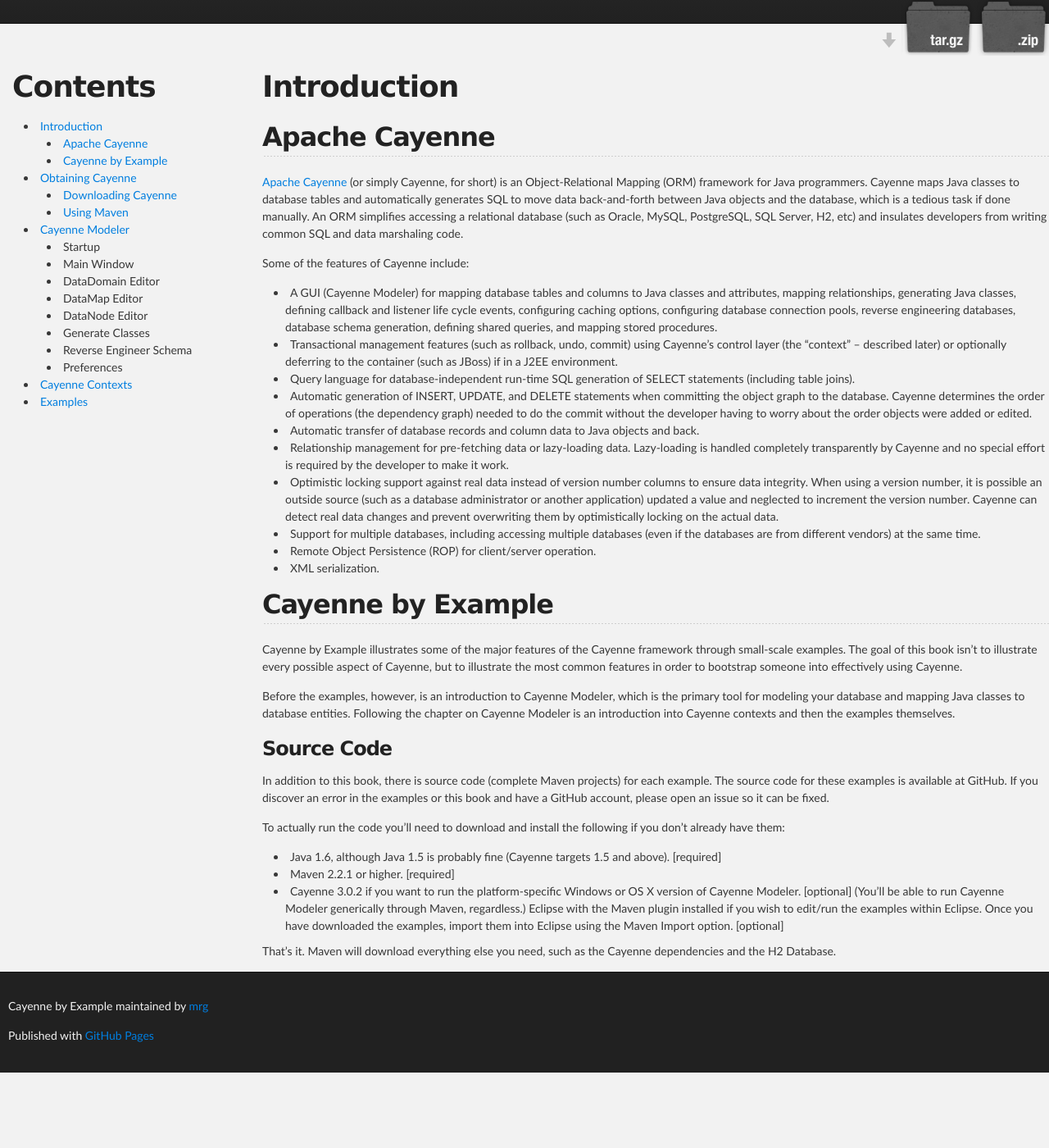
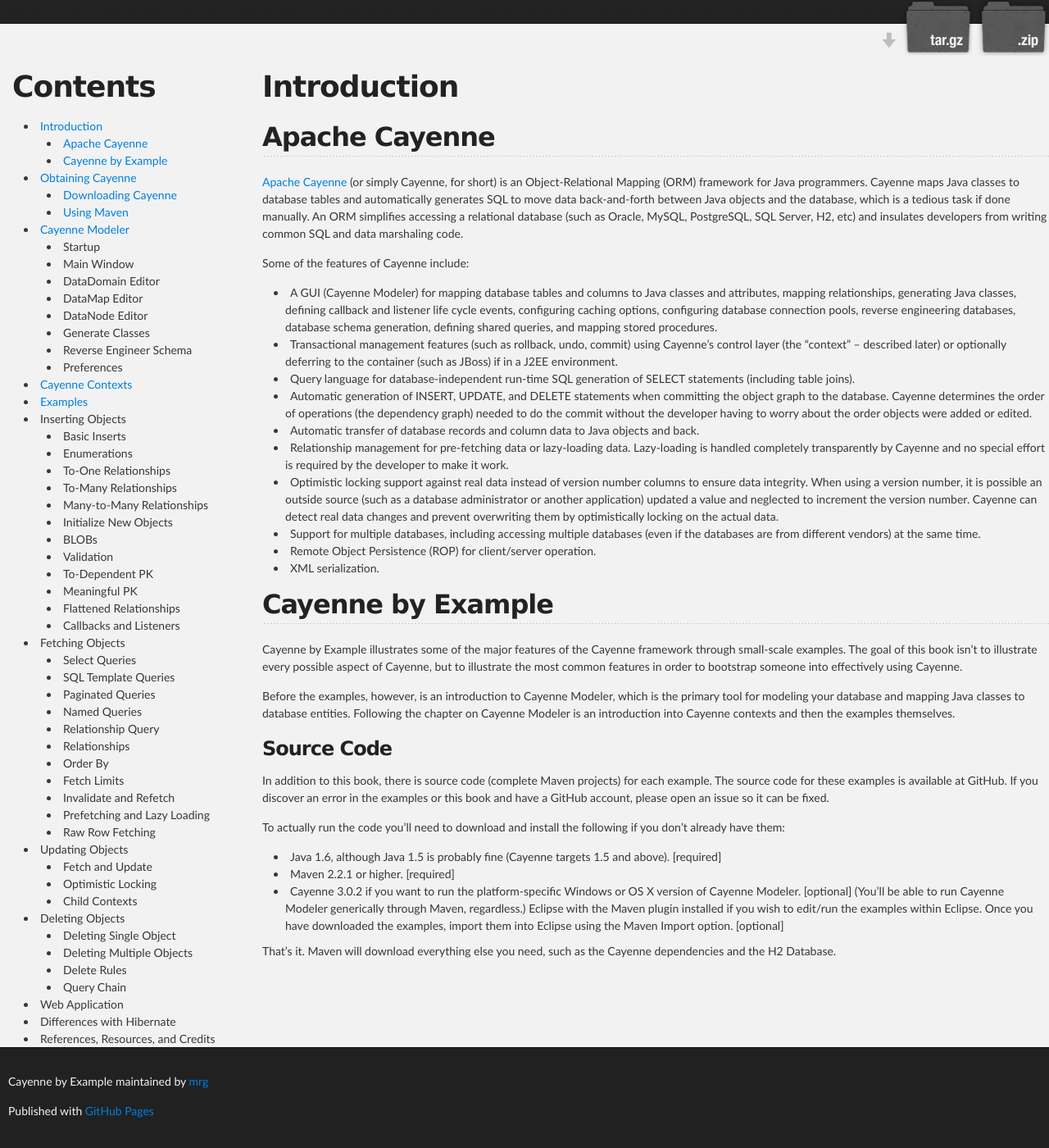
Before and after one commit to mrg/cbe, a Jekyll site: the page built from index.md, in a window 1280 px wide and 1400 px high, scrolled down 217 px. Shown: the whole window at 82% size. Built offline with Jekyll 4.4.1, drawn with Linux system fonts in a browser that asks for light colours; before the commit the page ends 1525 px from its top, so only the background shows below that.

Commit message:
Added general outline.

```diff
--- a/_includes/sidebar.md
+++ b/_includes/sidebar.md
@@ -19,6 +19,43 @@
   * Preferences
 * [Cayenne Contexts](cayenne-contexts.html)
 * [Examples](examples.html)
+* Inserting Objects
+  * Basic Inserts
+  * Enumerations
+  * To-One Relationships
+  * To-Many Relationships
+  * Many-to-Many Relationships
+  * Initialize New Objects
+  * BLOBs
+  * Validation
+  * To-Dependent PK
+  * Meaningful PK
+  * Flattened Relationships
+  * Callbacks and Listeners
+* Fetching Objects
+  * Select Queries
+  * SQL Template Queries
+  * Paginated Queries
+  * Named Queries
+  * Relationship Query
+  * Relationships
+  * Order By
+  * Fetch Limits
+  * Invalidate and Refetch
+  * Prefetching and Lazy Loading
+  * Raw Row Fetching
+* Updating Objects
+  * Fetch and Update
+  * Optimistic Locking
+  * Child Contexts
+* Deleting Objects
+  * Deleting Single Object
+  * Deleting Multiple Objects
+  * Delete Rules
+  * Query Chain
+* Web Application
+* Differences with Hibernate
+* References, Resources, and Credits
 
 {% endcapture %}
 
```
